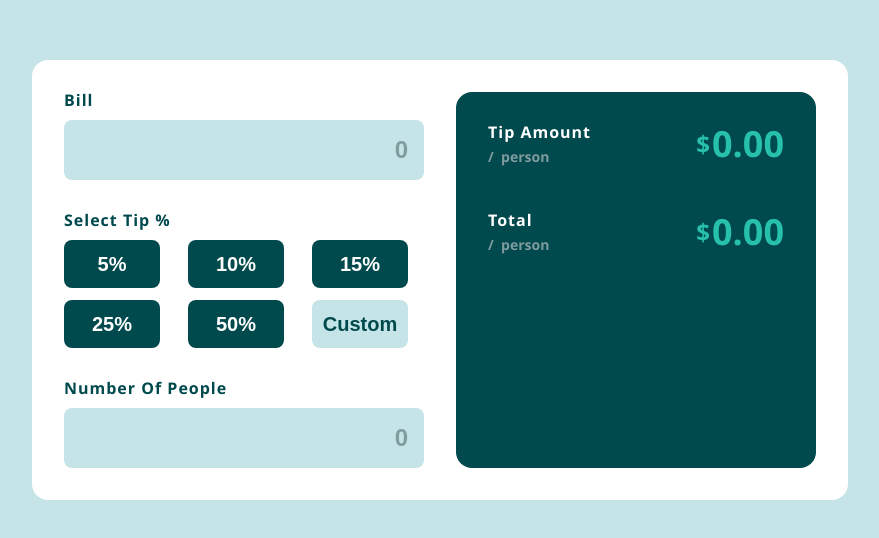
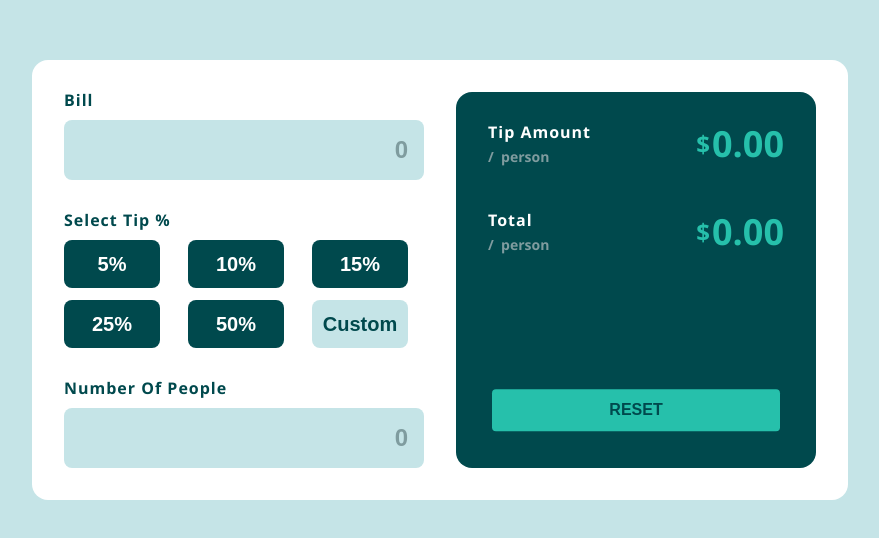
Before and after one commit to Sabelo-Hlatshwayo/tip-calculator, a React (Vite) app: page / in a window 1280 px wide. Shown: the part 120-658 px from the top of the page, without its empty margins (200-1079 px from the left). Built offline with nearby package versions, Linux system fonts and the light colour scheme.

Commit message:
Add the reset button

```diff
--- a/src/App.jsx
+++ b/src/App.jsx
@@ -22,6 +22,9 @@ function App() {
                         title="total"
                         amount="0.00"
                     />
+                    <div className="calculator__reset-box">
+                        <button className="btnReset">reset</button>
+                    </div>
                 </div>
             </div>
         </div>
--- a/src/index.css
+++ b/src/index.css
@@ -134,6 +134,7 @@ body {
     display: flex;
     flex-direction: column;
     gap: 4.8rem;
+    position: relative;
 }
 
 .calculator__output-box-1 {
@@ -173,3 +174,27 @@ body {
 .calculator__amount span:first-child {
     font-size: 2.4rem;
 }
+
+.calculator__reset-box {
+    position: absolute;
+    top: 50%;
+    left: 50%;
+    transform: translate(-50%, 260%);
+    width: 100%;
+}
+
+.btnReset {
+    display: inline-block;
+    font-size: 1.6rem;
+    font-weight: 700;
+    color: hsl(183, 100%, 15%);
+    text-transform: uppercase;
+    border: none;
+    padding: 1.2rem 3.2rem;
+    border-radius: 0.4rem;
+    background-color: hsl(172, 67%, 45%);
+    cursor: pointer;
+    width: 80%;
+    margin-left: 10%;
+    text-align: center;
+}
```
